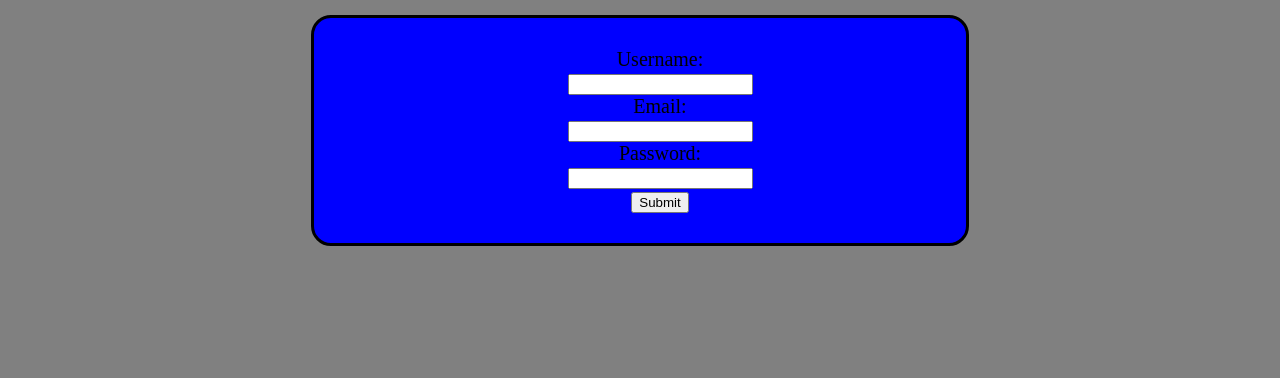
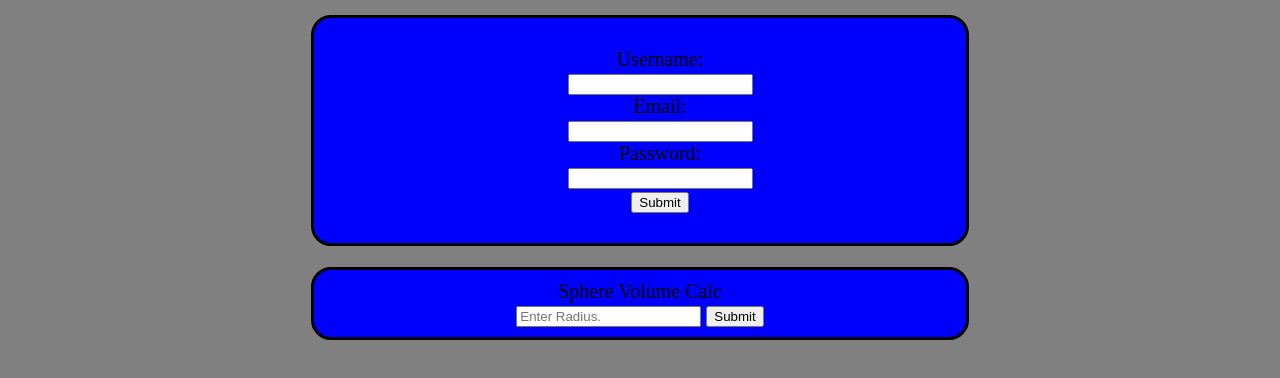
Before and after one commit to HuiyuGuan/TTP_assignment4, a plain HTML site: page index.html in a window 1280 px wide. Shown: the part 236-614 px from the top of the page. Drawn offline with Linux system fonts and the light colour scheme.

Commit message:
Addded sphere function.

```diff
--- a/index.html
+++ b/index.html
@@ -33,6 +33,13 @@
         </ul>
     </form>
     <h1 id="loginStatus"> </h1>
+    <form class="formDiv centerDiv" >
+        <div class="sphere-title">Sphere Volume Calc</div>
+        <input id="sphereInputBox" type="number" placeholder="Enter Radius."/>
+        <Button onclick="calcSphere(); return false">Submit</Button>
+        <div id="sphereResult"> </div>
+
+    </form>
 </div>
 
 
--- a/script.js
+++ b/script.js
@@ -34,3 +34,12 @@ function checkPassword(){
         document.getElementById("passBox").value === "12345678"? loginStatus.innerHTML = "Verified!":alert("Incorrect password.");
     }
 }
+
+
+function calcSphere(){
+    let boxVal = document.getElementById("sphereInputBox").value;
+
+    let sphVolume = ((4/3)*(3.14159)*((boxVal)*(boxVal)*(boxVal)))
+    console.log(sphVolume)
+    document.getElementById("sphereResult").innerHTML = sphVolume;
+}
```
